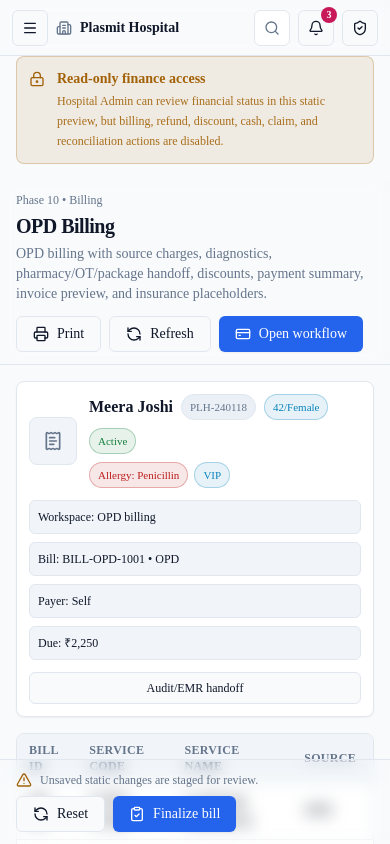
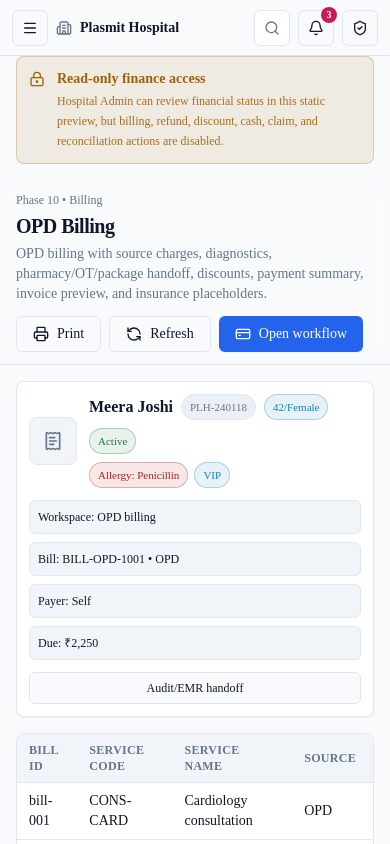
Before and after one commit to monusinghbr/plasmit-hospital, a Next.js app: page /billing/opd in a window 390 px wide. Shown: the top 844 px of the page. Built offline with nearby package versions, Linux system fonts and the light colour scheme.

Commit message:
Fix responsive page overflow

```diff
--- a/src/app/globals.css
+++ b/src/app/globals.css
@@ -65,11 +65,13 @@
 
 html {
   height: 100%;
+  overflow-x: hidden;
   scroll-behavior: smooth;
 }
 
 body {
   min-height: 100%;
+  overflow-x: hidden;
   background: hsl(var(--background));
   color: hsl(var(--foreground));
   font-feature-settings: "cv02", "cv03", "cv04", "cv11";
--- a/src/components/shell/app-shell.tsx
+++ b/src/components/shell/app-shell.tsx
@@ -10,12 +10,12 @@ export function AppShell({ children }: { children: React.ReactNode }) {
   const [collapsed, setCollapsed] = React.useState(false);
 
   return (
-    <div className="min-h-dvh bg-background text-foreground">
-      <div className="flex min-h-dvh">
+    <div className="min-h-dvh overflow-x-hidden bg-background text-foreground">
+      <div className="flex min-h-dvh min-w-0 overflow-x-hidden">
         <AppSidebar collapsed={collapsed} onCollapsedChange={setCollapsed} />
-        <div className="flex min-w-0 flex-1 flex-col">
+        <div className="flex min-w-0 flex-1 flex-col overflow-x-hidden">
           <TopHeader />
-          <main className="min-w-0 flex-1 px-4 pb-8 md:px-6">{children}</main>
+          <main className="min-w-0 flex-1 overflow-x-hidden px-4 pb-8 md:px-6">{children}</main>
           <AppFooter />
         </div>
       </div>
--- a/src/features/opd/opd-pages.tsx
+++ b/src/features/opd/opd-pages.tsx
@@ -107,8 +107,8 @@ export function ConsultationPage({ visitId }: { visitId: string }) {
           <ClinicalPatientHeader patientId={consultation.patientId} token={mockOpdWorklist.find((item) => item.visitId === visitId)?.tokenNo} appointmentTime={mockOpdWorklist.find((item) => item.visitId === visitId)?.appointmentTime} consultation={consultation} />
           <ClinicalSafetyPanel patientId={consultation.patientId} />
           <VisitContext consultation={consultation} />
-          <div className="grid gap-4 xl:grid-cols-[1fr_340px]">
-            <Tabs defaultValue="complaints" className="space-y-4">
+          <div className="grid min-w-0 gap-4 xl:grid-cols-[minmax(0,1fr)_340px]">
+            <Tabs defaultValue="complaints" className="min-w-0 space-y-4">
               <TabsList><TabsTrigger value="complaints">Chief complaints</TabsTrigger><TabsTrigger value="history">History</TabsTrigger><TabsTrigger value="exam">Examination</TabsTrigger><TabsTrigger value="vitals">Vitals</TabsTrigger><TabsTrigger value="diagnosis">Diagnosis</TabsTrigger><TabsTrigger value="rx">Prescription</TabsTrigger><TabsTrigger value="advice">Advice</TabsTrigger><TabsTrigger value="summary">Summary</TabsTrigger></TabsList>
               <TabsContent value="complaints"><NoteEditor title="Chief complaints" defaultValue={consultation.chiefComplaint} /></TabsContent>
               <TabsContent value="history"><NoteEditor title="History of present illness" defaultValue={consultation.notes} /></TabsContent>
@@ -119,7 +119,7 @@ export function ConsultationPage({ visitId }: { visitId: string }) {
               <TabsContent value="advice"><HandoffPanel consultation={consultation} /></TabsContent>
               <TabsContent value="summary"><ConsultationSummary consultation={consultation} /></TabsContent>
             </Tabs>
-            <div className="space-y-4"><CompletionChecklist /><ClinicalLinkBar /><HandoffPanel consultation={consultation} compact /></div>
+            <div className="min-w-0 space-y-4"><CompletionChecklist /><ClinicalLinkBar /><HandoffPanel consultation={consultation} compact /></div>
           </div>
           <StickyActionBar readOnly={readOnly} saveLabel="Complete consultation" />
         </>
```
